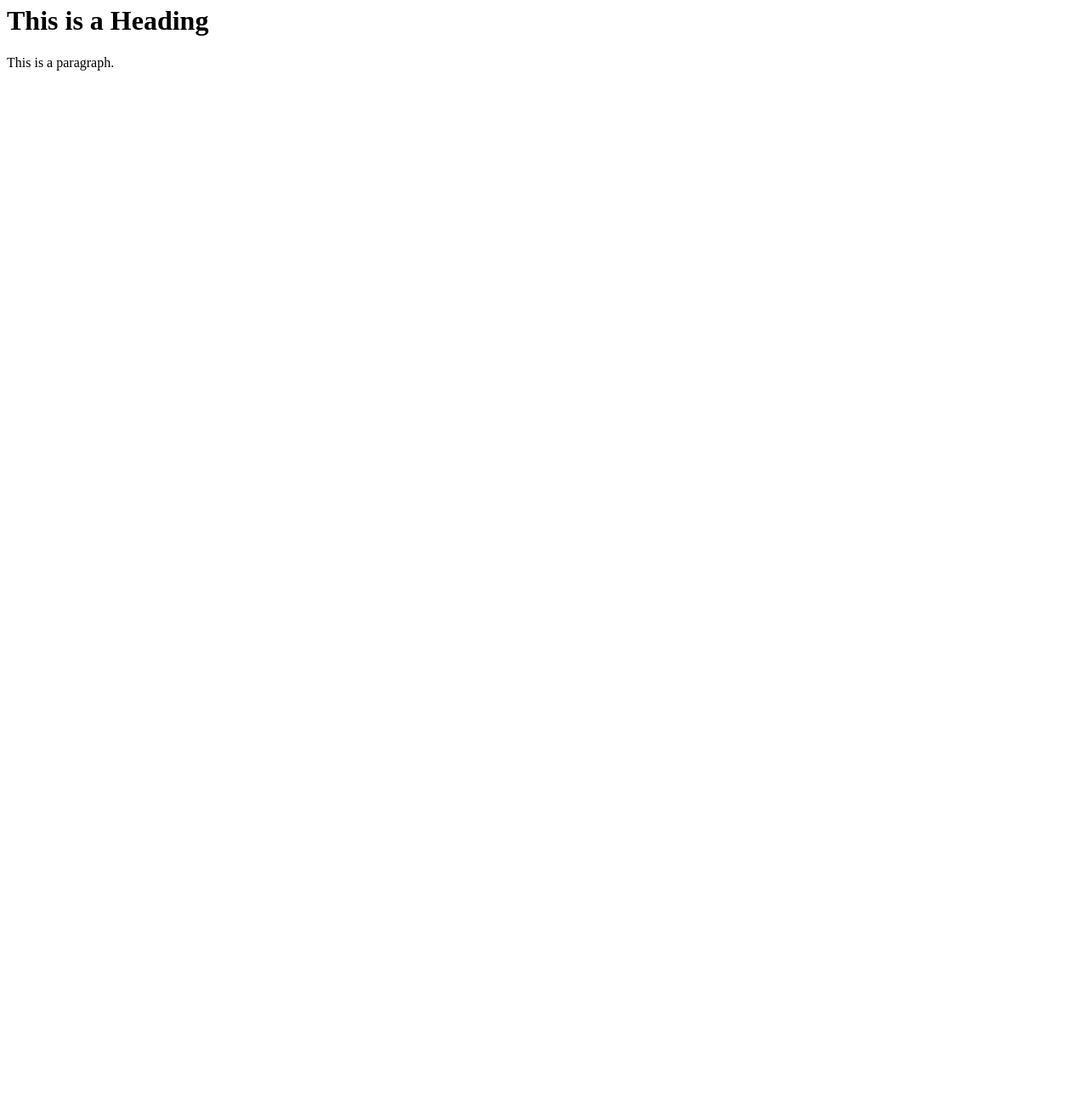
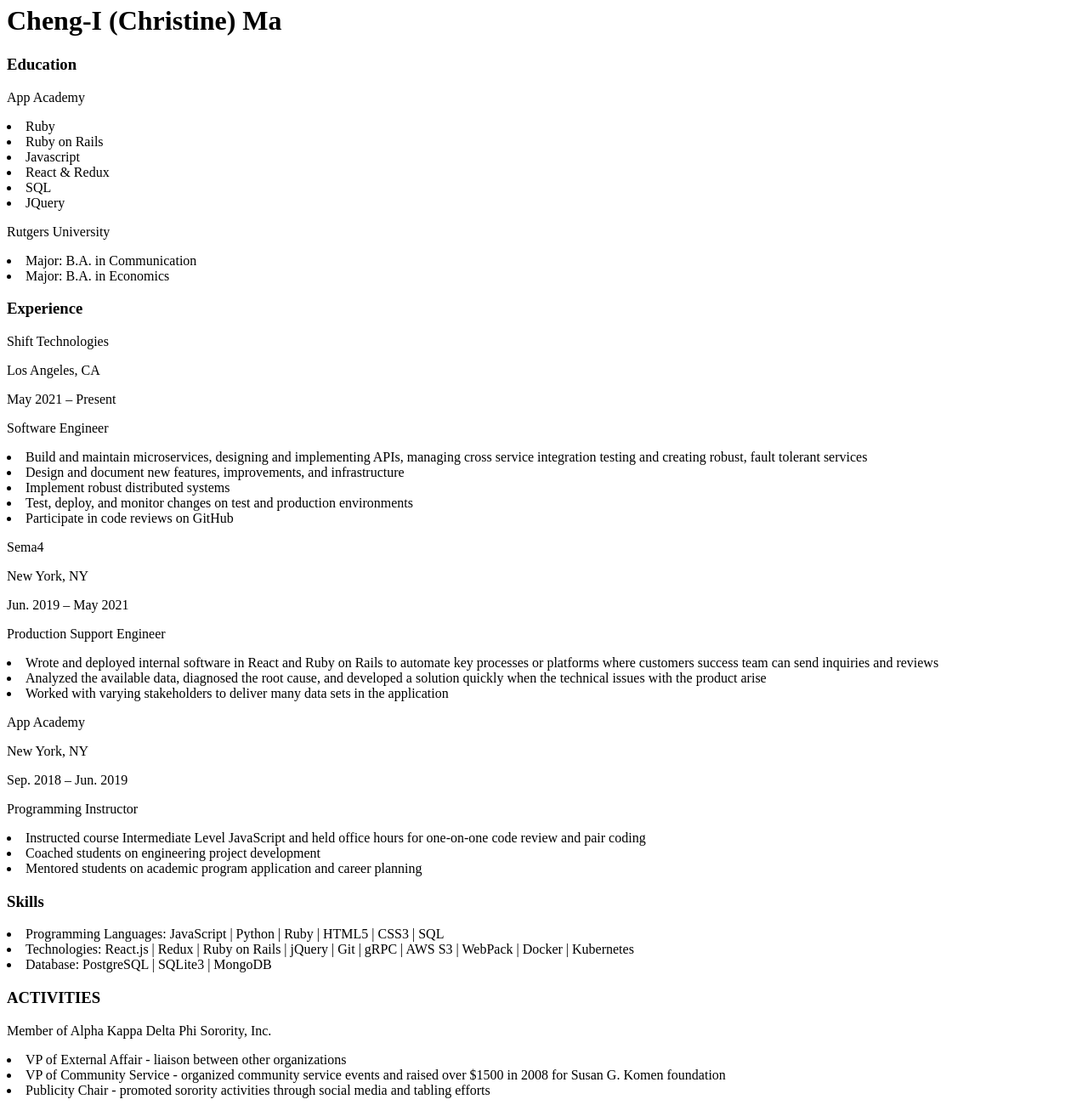
Before and after one commit to chengima/Portfolio, a plain HTML site: page resume.html in a window 1280 px wide. Shown: the part 15-1315 px from the top of the page at 85% size. Before the commit the page ends 800 px from the top, so only its background shows below. Drawn offline with Linux system fonts and the light colour scheme.

Commit message:
add html pages content and headshot

```diff
--- a/resume.html
+++ b/resume.html
@@ -5,8 +5,55 @@
 </head>
 <body>
 
-<h1>This is a Heading</h1>
-<p>This is a paragraph.</p>
+<h1>Cheng-I (Christine) Ma</h1>
+<h3>Education</h3>
+<p>App Academy</p>
+<li>Ruby</li>
+<li>Ruby on Rails</li>
+<li>Javascript</li>
+<li>React & Redux</li>
+<li>SQL</li>
+<li>JQuery</li>
+<p>Rutgers University</p>
+<li>Major: B.A. in Communication</li>
+<li>Major: B.A. in Economics</li>
 
+<h3>Experience</h3>
+<p>Shift Technologies</p>
+<p>Los Angeles, CA</p>
+<p>May 2021 – Present</p>
+<p>Software Engineer</p>
+<li>Build and maintain microservices, designing and implementing APIs, managing cross service integration testing and creating robust, fault tolerant services</li>
+<li>Design and document new features, improvements, and infrastructure</li>
+<li>Implement robust distributed systems</li>
+<li>Test, deploy, and monitor changes on test and production environments</li>
+<li>Participate in code reviews on GitHub</li>
+<p>Sema4</p>
+<p>New York, NY</p>
+<p>Jun. 2019 – May 2021</p>
+<p>Production Support Engineer</p>
+<li>Wrote and deployed internal software in React and Ruby on Rails to automate key processes or platforms
+    where customers success team can send inquiries and reviews</li>
+<li>Analyzed the available data, diagnosed the root cause, and developed a solution quickly when the
+    technical issues with the product arise</li>
+<li>Worked with varying stakeholders to deliver many data sets in the application</li>
+<p>App Academy</p>
+<p>New York, NY</p>
+<p>Sep. 2018 – Jun. 2019</p>
+<p>Programming Instructor</p>
+<li>Instructed course Intermediate Level JavaScript and held office hours for one-on-one code review and
+    pair coding</li>
+<li>Coached students on engineering project development</li>
+<li>Mentored students on academic program application and career planning</li>
+<h3>Skills</h3>
+<li>Programming Languages: JavaScript | Python | Ruby | HTML5 | CSS3 | SQL</li>
+<li>Technologies: React.js | Redux | Ruby on Rails | jQuery | Git | gRPC | AWS S3 | WebPack | Docker | Kubernetes</li>
+<li>Database: PostgreSQL | SQLite3 | MongoDB</li>
+<h3>ACTIVITIES</h3>
+<p>Member of Alpha Kappa Delta Phi Sorority, Inc.</p>
+<li>VP of External Affair - liaison between other organizations</li>
+<li>VP of Community Service - organized community service events and raised over $1500 in 2008 for Susan
+    G. Komen foundation</li>
+<li>Publicity Chair - promoted sorority activities through social media and tabling efforts</li>
 </body>
 </html>
```
Also changed, not shown: bio.html (+14 -0 lines), index.html (+16 -0 lines), headshot.jpg (added).
